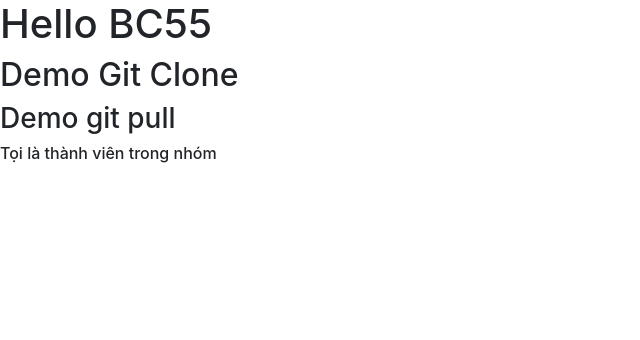
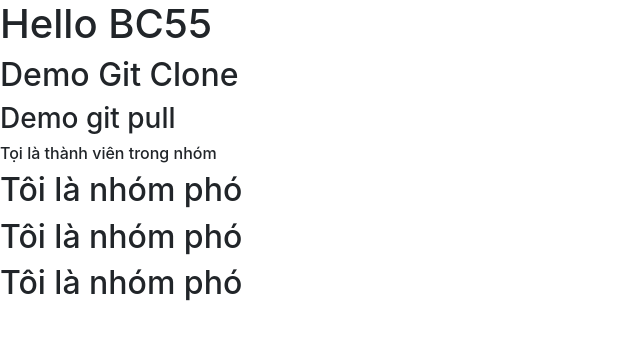
Before and after one commit to QuangKhai-dev/bc55_demogit, a plain HTML site: page index.html in a window 1280 px wide. Shown: the whole page, without its empty margins (0-640 px from the left). Drawn offline with nearby package versions, Linux system fonts and the light colour scheme.

Commit message:
update line 20 21 22

```diff
--- a/index.html
+++ b/index.html
@@ -17,6 +17,9 @@
   <h2>Demo Git Clone</h2>
   <h3>Demo git pull</h3>
 <h6> Tọi là thành viên trong nhóm </h6>
+<h2>Tôi là nhóm phó</h2>
+<h2>Tôi là nhóm phó</h2>
+<h2>Tôi là nhóm phó</h2>
 
   <!-- Optional JavaScript -->
   <!-- jQuery first, then Popper.js, then Bootstrap JS -->
```
